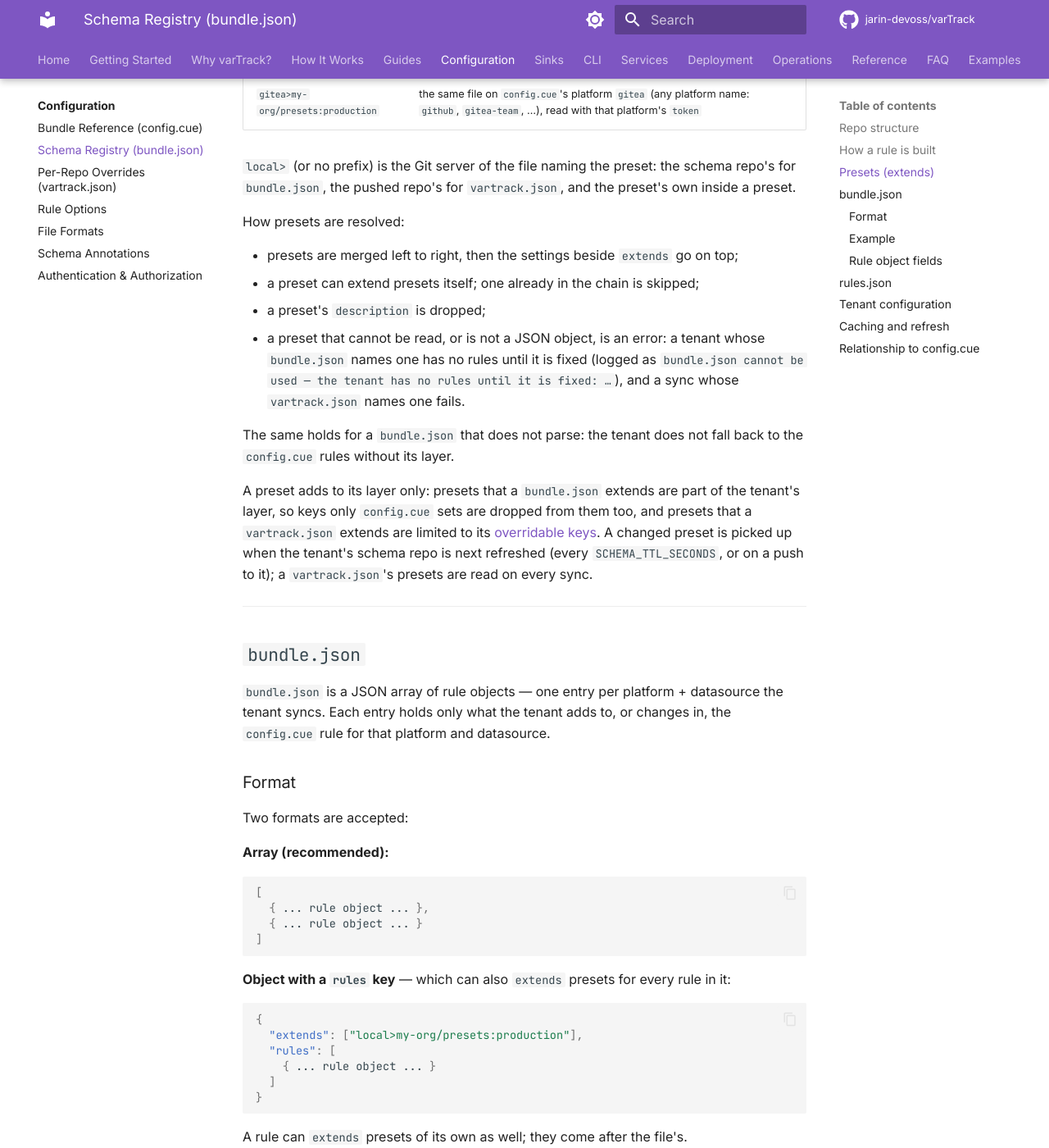
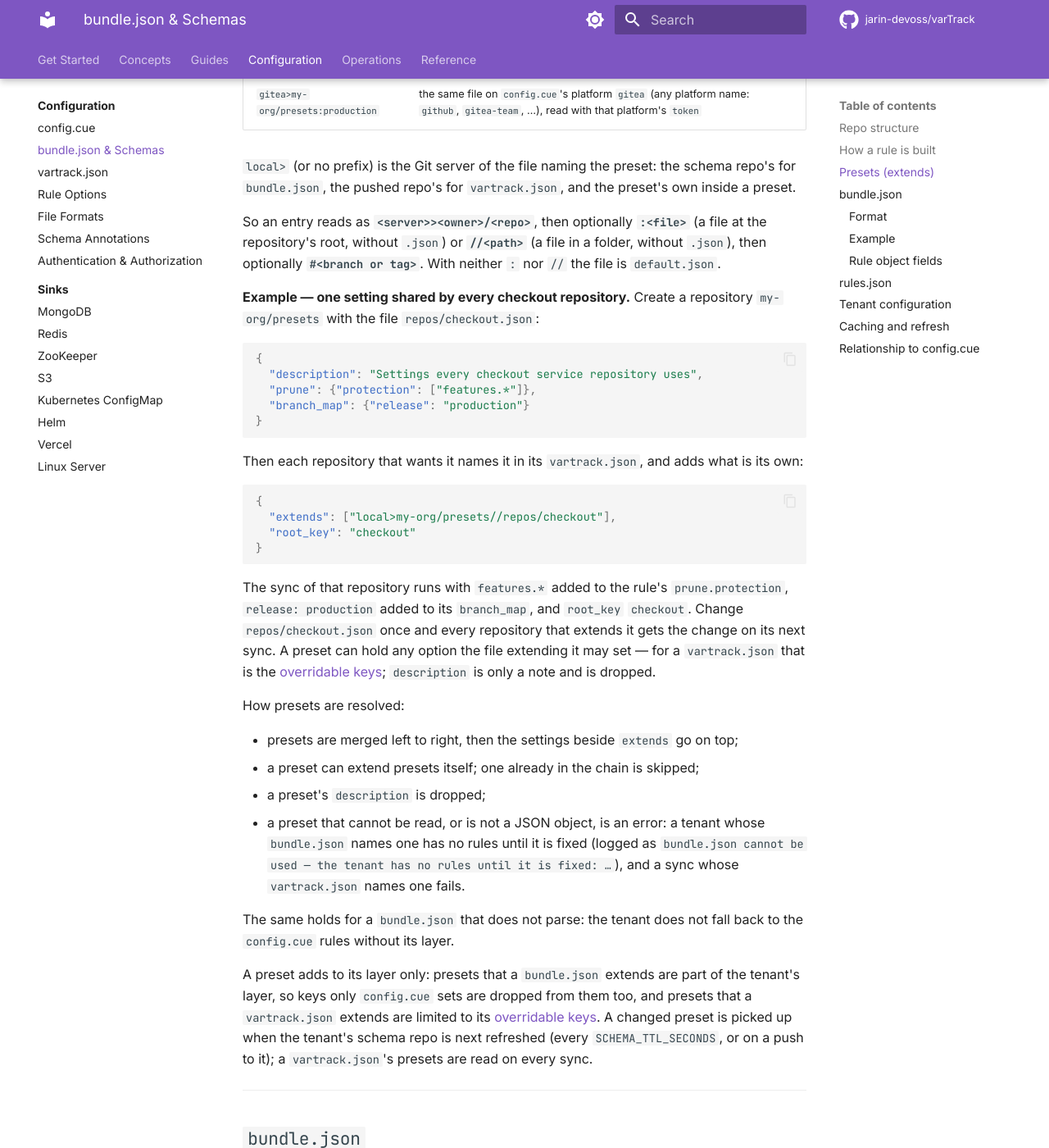
Before and after one commit to jarin-devoss/varTrack, an MkDocs documentation site: the page built from docs/configuration/schema-registry.md, in a window 1280 px wide and 1400 px high, scrolled down 2920 px. Shown: the whole window at 82% size. Built offline with MkDocs 1.6.1 and Material for MkDocs 9.7.7, drawn with Linux system fonts in a browser that asks for light colours; comment, search, counter and statistics services are not loaded; some of the changed text lies outside the part shown.

Commit message:
docs: regroup the nav into 6 tabs, explain preset extends, drop MongoDB shapes bullet
- mkdocs nav: Get Started, Concepts, Guides, Configuration (with sinks),
  Operations (with services and Docker Compose), Reference (with vt and FAQ);
  section overview pages as landing pages; back-to-top button
- schema-registry: spell out the extends entry syntax and add a worked
  example of a shared preset and the vartrack.json that extends it
- README: remove the MongoDB shapes feature bullet

Co-Authored-By: Claude Opus 5.5 <noreply@anthropic.com>

````diff
--- a/docs/configuration/schema-registry.md
+++ b/docs/configuration/schema-registry.md
@@ -93,6 +93,29 @@ A preset is named like this:
 | `gitea>my-org/presets:production` | the same file on `config.cue`'s platform `gitea` (any platform name: `github`, `gitea-team`, …), read with that platform's `token` |
 
 `local>` (or no prefix) is the Git server of the file naming the preset: the schema repo's for `bundle.json`, the pushed repo's for `vartrack.json`, and the preset's own inside a preset.
+
+So an entry reads as **`<server>><owner>/<repo>`**, then optionally **`:<file>`** (a file at the repository's root, without `.json`) or **`//<path>`** (a file in a folder, without `.json`), then optionally **`#<branch or tag>`**. With neither `:` nor `//` the file is `default.json`.
+
+**Example — one setting shared by every checkout repository.** Create a repository `my-org/presets` with the file `repos/checkout.json`:
+
+```json
+{
+  "description": "Settings every checkout service repository uses",
+  "prune": {"protection": ["features.*"]},
+  "branch_map": {"release": "production"}
+}
+```
+
+Then each repository that wants it names it in its `vartrack.json`, and adds what is its own:
+
+```json
+{
+  "extends": ["local>my-org/presets//repos/checkout"],
+  "root_key": "checkout"
+}
+```
+
+The sync of that repository runs with `features.*` added to the rule's `prune.protection`, `release: production` added to its `branch_map`, and `root_key` `checkout`. Change `repos/checkout.json` once and every repository that extends it gets the change on its next sync. A preset can hold any option the file extending it may set — for a `vartrack.json` that is the [overridable keys](per-repo-overrides.md#overridable-keys); `description` is only a note and is dropped.
 
 How presets are resolved:
 
--- a/mkdocs.yml
+++ b/mkdocs.yml
@@ -8,60 +8,59 @@ edit_uri: edit/main/docs/
 docs_dir: docs
 
 nav:
-  - Home: index.md
-  - Getting Started: getting-started.md
-  - Why varTrack?: why-vartrack.md
-  - How It Works:
-    - Overview: concepts/index.md
+  - Get Started:
+    - index.md
+    - Getting Started: getting-started.md
+    - Why varTrack?: why-vartrack.md
+    - Examples:
+      - examples/index.md
+      - Gitea platform: examples/gitea.md
+  - Concepts:
+    - concepts/index.md
+    - Environment Resolution: concepts/environment-resolution.md
     - Destination Template: concepts/destination-template.md
-    - Environment Resolution: concepts/environment-resolution.md
-    - Sync Strategies: concepts/sync-strategies.md
+    - Sync Strategies & Prune: concepts/sync-strategies.md
     - Drift Detection & Self-Heal: concepts/drift-detection.md
     - Glossary: concepts/glossary.md
   - Guides:
-    - Overview: guides/index.md
+    - guides/index.md
     - Onboard a Config Repository: guides/onboard-a-repository.md
     - Add a Tenant: guides/add-a-tenant.md
+    - CI/CD Integration: cli/cicd.md
   - Configuration:
-    - Configuration Files: configuration/index.md
-    - Bundle Reference (config.cue): configuration/bundle.md
-    - Schema Registry (bundle.json): configuration/schema-registry.md
-    - Per-Repo Overrides (vartrack.json): configuration/per-repo-overrides.md
+    - configuration/index.md
+    - config.cue: configuration/bundle.md
+    - bundle.json & Schemas: configuration/schema-registry.md
+    - vartrack.json: configuration/per-repo-overrides.md
     - Rule Options: configuration/rule-options.md
     - File Formats: configuration/formats.md
     - Schema Annotations: configuration/annotations.md
     - Authentication & Authorization: configuration/auth.md
-  - Sinks:
-    - Overview: sinks/index.md
-    - MongoDB: sinks/mongodb.md
-    - Redis: sinks/redis.md
-    - ZooKeeper: sinks/zookeeper.md
-    - S3: sinks/s3.md
-    - Kubernetes ConfigMap: sinks/configmap.md
-    - Helm: sinks/helm.md
-    - Vercel: sinks/vercel.md
-    - Linux Server: sinks/linux-server.md
-  - CLI:
-    - vt Commands: cli/index.md
-    - CI/CD Integration: cli/cicd.md
-  - Services:
-    - gateway-service: services/gateway.md
-    - orchestrator-service: services/orchestrator.md
-    - watcher-service: services/watcher.md
-  - Deployment:
+    - Sinks:
+      - sinks/index.md
+      - MongoDB: sinks/mongodb.md
+      - Redis: sinks/redis.md
+      - ZooKeeper: sinks/zookeeper.md
+      - S3: sinks/s3.md
+      - Kubernetes ConfigMap: sinks/configmap.md
+      - Helm: sinks/helm.md
+      - Vercel: sinks/vercel.md
+      - Linux Server: sinks/linux-server.md
+  - Operations:
     - Docker Compose: deployment/docker-compose.md
-  - Operations:
     - Production Checklist: operations/production-checklist.md
     - High Availability & Scaling: operations/high-availability.md
     - Monitoring: operations/monitoring.md
     - Troubleshooting: operations/troubleshooting.md
     - Upgrading: operations/upgrading.md
+    - Services:
+      - gateway-service: services/gateway.md
+      - orchestrator-service: services/orchestrator.md
+      - watcher-service: services/watcher.md
   - Reference:
+    - vt Commands: cli/index.md
     - Environment Variables: reference/environment-variables.md
-  - FAQ: faq.md
-  - Examples:
-    - Overview: examples/index.md
-    - Gitea platform: examples/gitea.md
+    - FAQ: faq.md
 
 theme:
   name: material
@@ -91,6 +90,7 @@ theme:
     - navigation.tracking
     - navigation.indexes
     - navigation.footer
+    - navigation.top
     - content.code.copy
     - content.code.annotate
     - search.highlight
````
Also changed, not shown: README.md (+0 -1 lines).
